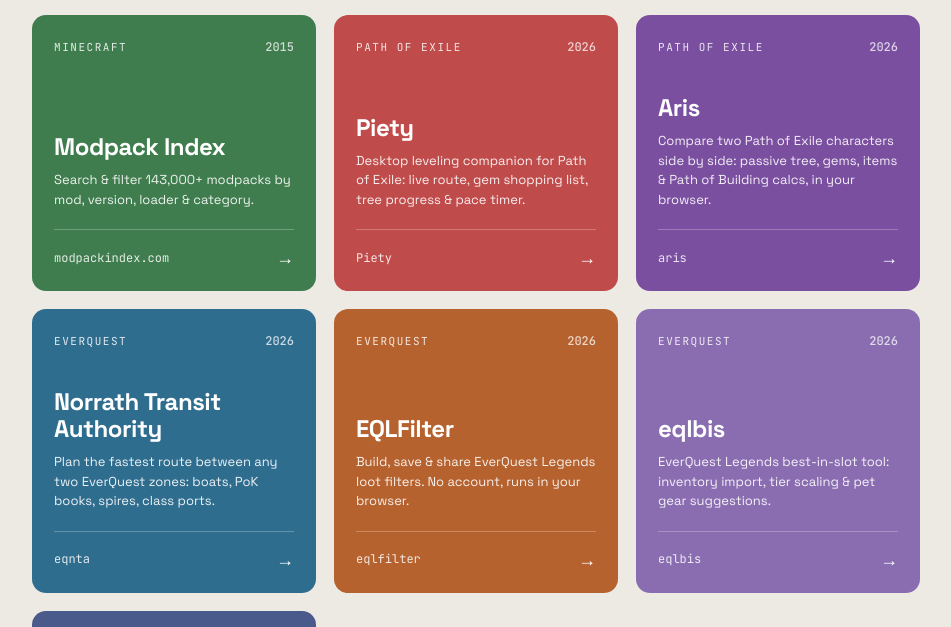
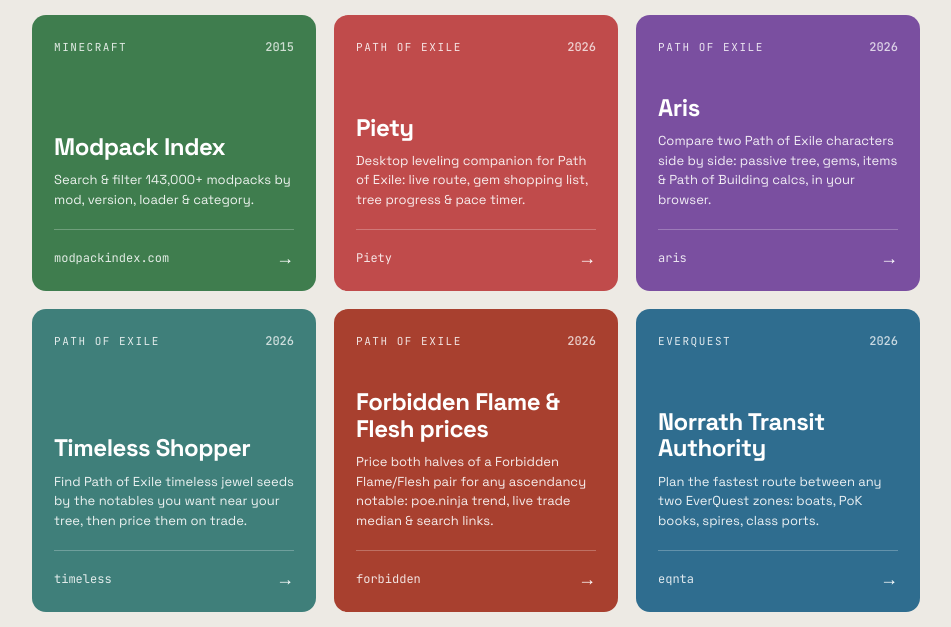
Before and after one commit to sethryder/washclof.github.io, a plain HTML site: page launcher.html in a window 1280 px wide. Shown: the part 171-798 px from the top of the page, without its empty margins (164-1115 px from the left). Drawn offline with nearby package versions, Linux system fonts and the light colour scheme.

Commit message:
Add Timeless Shopper and Forbidden Flame & Flesh prices to the project list

```diff
--- a/launcher.html
+++ b/launcher.html
@@ -88,6 +88,8 @@ class Component extends DCLogic {
       { name: 'Modpack Index', url: 'https://modpackindex.com', domain: 'modpackindex.com', game: 'Minecraft', year: '2015', color: '#3f7d4e', desc: 'Search & filter 143,000+ modpacks by mod, version, loader & category.' },
       { name: 'Piety', url: 'https://piety.washclof.com/', domain: 'Piety', game: 'Path of Exile', year: '2026', color: '#c04b4b', desc: 'Desktop leveling companion for Path of Exile: live route, gem shopping list, tree progress & pace timer.' },
       { name: 'Aris', url: 'https://aris.washclof.com/', domain: 'aris', game: 'Path of Exile', year: '2026', color: '#7a4fa0', desc: 'Compare two Path of Exile characters side by side: passive tree, gems, items & Path of Building calcs, in your browser.' },
+      { name: 'Timeless Shopper', url: 'https://timeless.washclof.com/', domain: 'timeless', game: 'Path of Exile', year: '2026', color: '#3f7f7a', desc: 'Find Path of Exile timeless jewel seeds by the notables you want near your tree, then price them on trade.' },
+      { name: 'Forbidden Flame & Flesh prices', url: 'https://forbidden.washclof.com/', domain: 'forbidden', game: 'Path of Exile', year: '2026', color: '#a8402f', desc: 'Price both halves of a Forbidden Flame/Flesh pair for any ascendancy notable: poe.ninja trend, live trade median & search links.' },
       { name: 'Norrath Transit Authority', url: 'https://eqnta.washclof.com/', domain: 'eqnta', game: 'EverQuest', year: '2026', color: '#2f6d8f', desc: 'Plan the fastest route between any two EverQuest zones: boats, PoK books, spires, class ports.' },
       { name: 'EQLFilter', url: 'https://eqlfilter.washclof.com/', domain: 'eqlfilter', game: 'EverQuest', year: '2026', color: '#b5622f', desc: 'Build, save & share EverQuest Legends loot filters. No account, runs in your browser.' },
       { name: 'eqlbis', url: 'https://eqlbis.washclof.com/', domain: 'eqlbis', game: 'EverQuest', year: '2026', color: '#8a6db1', desc: 'EverQuest Legends best-in-slot tool: inventory import, tier scaling & pet gear suggestions.' },
--- a/projects.json
+++ b/projects.json
@@ -25,6 +25,24 @@
     "year": "2026",
     "color": "#7a4fa0",
     "desc": "Compare two Path of Exile characters side by side: passive tree, gems, items & Path of Building calcs, in your browser."
+  },
+  {
+    "name": "Timeless Shopper",
+    "url": "https://timeless.washclof.com/",
+    "domain": "timeless",
+    "game": "Path of Exile",
+    "year": "2026",
+    "color": "#3f7f7a",
+    "desc": "Find Path of Exile timeless jewel seeds by the notables you want near your tree, then price them on trade."
+  },
+  {
+    "name": "Forbidden Flame & Flesh prices",
+    "url": "https://forbidden.washclof.com/",
+    "domain": "forbidden",
+    "game": "Path of Exile",
+    "year": "2026",
+    "color": "#a8402f",
+    "desc": "Price both halves of a Forbidden Flame/Flesh pair for any ascendancy notable: poe.ninja trend, live trade median & search links."
   },
   {
     "name": "Norrath Transit Authority",
```
Also changed, not shown: index.html (+2 -0 lines).
